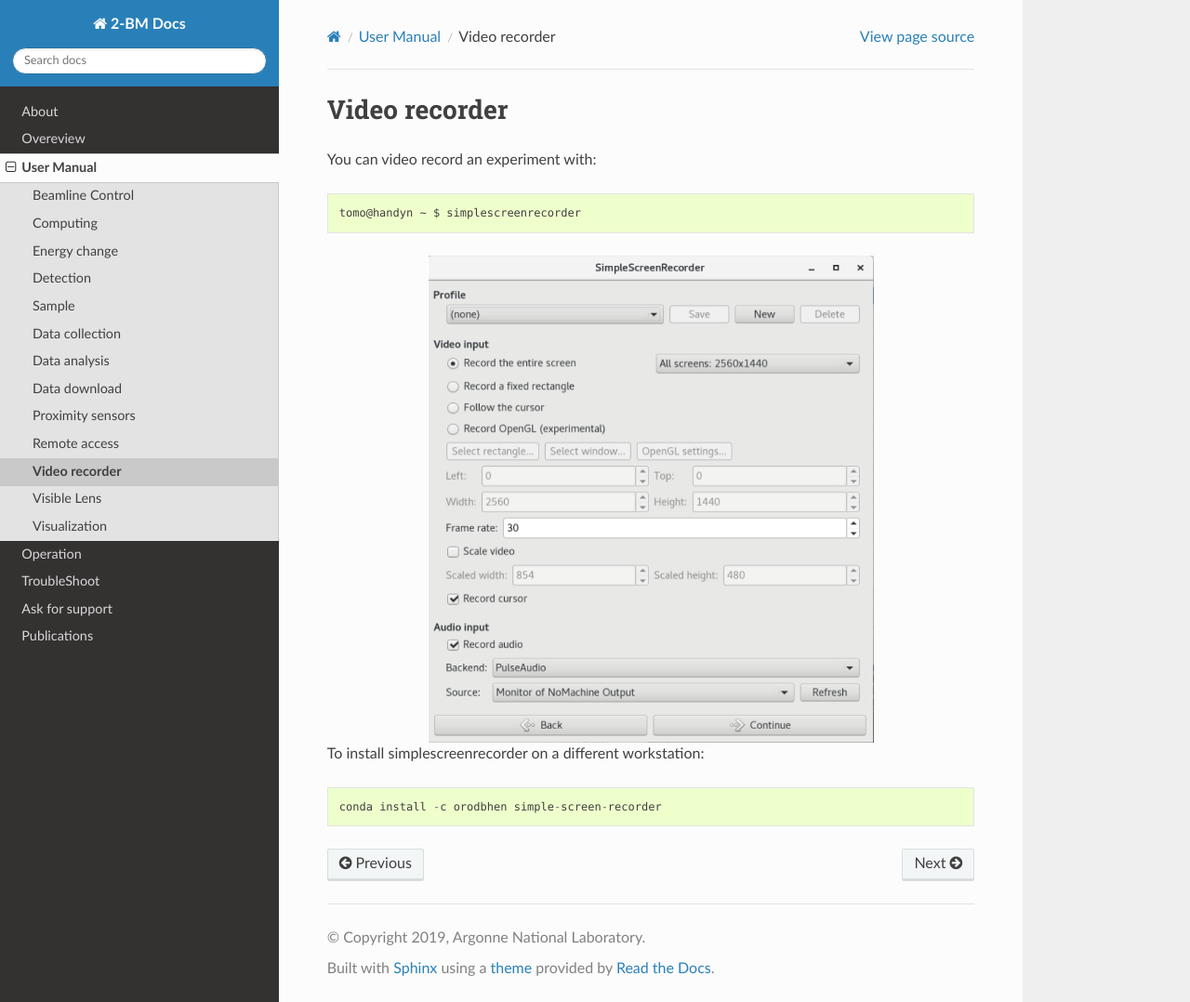
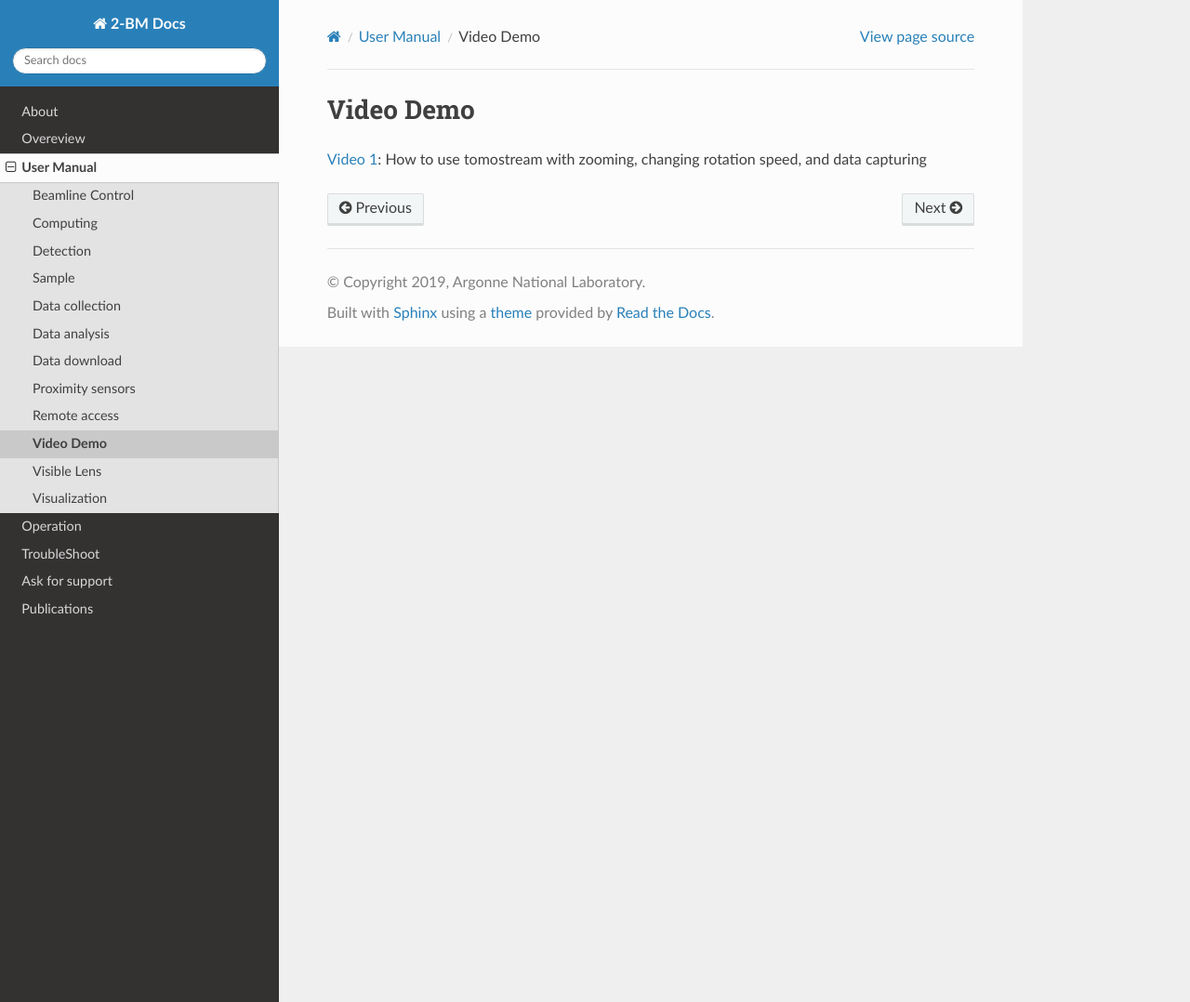
Before and after one commit to xray-imaging/2bm-docs, a Sphinx documentation site: the page built from docs/source/user/item_010.rst, in a window 1280 px wide and 1078 px high. Shown: the whole window at 93% size. Built offline with Sphinx 7.4.7 and the Read the Docs theme 2.0.0, drawn with Linux system fonts in a browser that asks for light colours; the version number could not be read and is left out.

Commit message:
added video demo section

```diff
--- a/docs/source/user/item_006.rst
+++ b/docs/source/user/item_006.rst
@@ -9,7 +9,7 @@ Your raw data are automatically copied from the detector to the analysis compute
 Manual
 ~~~~~~
 
-To manually reconstruct a data set, use the `tomopy cli <https://github.com/tomography/tomopy-cli>`_.
+To manually reconstruct a data set, use the `tomopy cli tool <https://github.com/tomography/tomopy-cli>`_.
 ::
 
     [tomo@handyn,~]$ bash
@@ -22,8 +22,6 @@ then for help::
 To do a test reconstruction type::
 
     [tomo@handyn,~]$ tomopy recon --file-name /local/data/YYYY-MM/PI_lastName/file.h5
-
-More detailed instruction are at `tomopy cli <https://github.com/tomography/tomopy-cli>`_.
 
 
 Automatic
--- a/docs/source/user/item_010.rst
+++ b/docs/source/user/item_010.rst
@@ -1,16 +1,5 @@
-Video recorder
-==============
+Video Demo
+==========
 
 
-You can video record an experiment with::
-
-   tomo@handyn ~ $ simplescreenrecorder
-
-.. image:: ../img/recorder.png
-   :width: 480px
-   :align: center
-   :alt: recorder
-
-To install simplescreenrecorder on a different workstation::
-
-   conda install -c orodbhen simple-screen-recorder
+`Video 1 <https://anl.box.com/s/qc6ab5ozbc8ehjoc96xdgpa2k2u5hesu>`_: How to use tomostream with zooming, changing rotation speed, and data capturing
```
Also changed, not shown: docs/source/ops/item_024.rst (+10 -0 lines), docs/source/ops/item_005_.rst (renamed from docs/source/user/item_002.rst).
